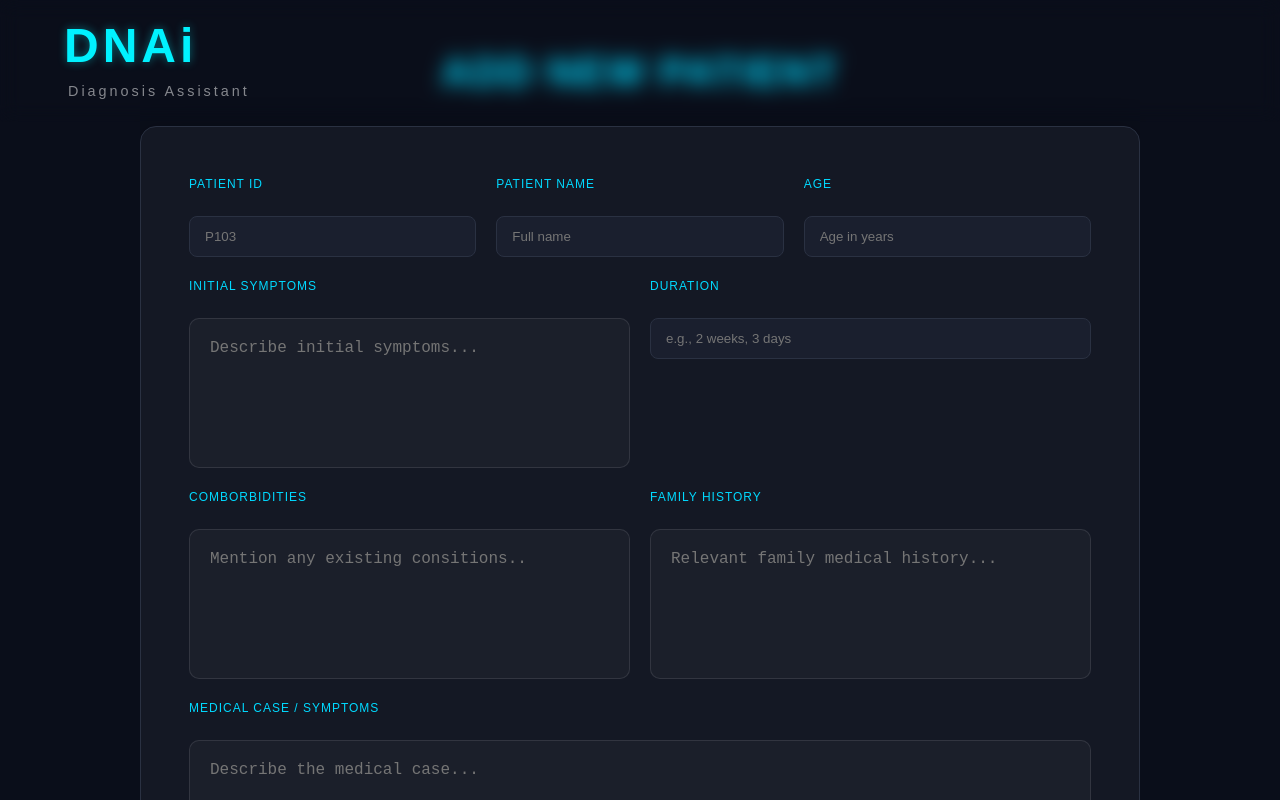
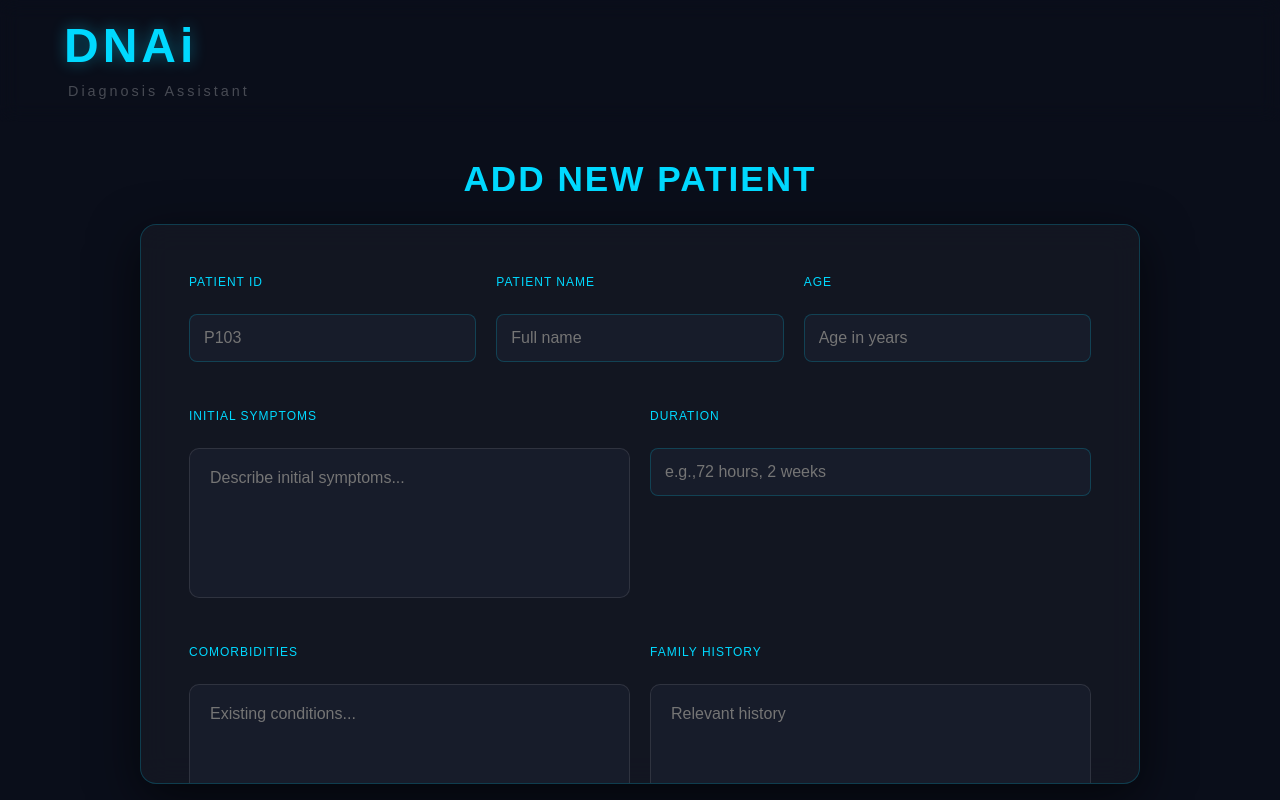
Before and after one commit to kalpeshkarnawat19/DNAi-frontend, a React (Vite) app: page /NewPatient in a window 1280 px wide. Built offline with nearby package versions, Linux system fonts and the light colour scheme.

Commit message:
Fixed all the UI - newpatient and dashboard

```diff
--- a/src/css/dashboard.css
+++ b/src/css/dashboard.css
@@ -1,6 +1,35 @@
 :root {
   --neon-cyan: #00f2ff;
   --bg-dark: #05070a;
+}
+
+.branding {
+  position: fixed;
+  top: 60px;
+  left: 50px;
+  text-align: left;
+  z-index: 1000;
+  pointer-events: none;
+  background: transparent !important;
+}
+
+.logo {
+  font-size: 3.0rem !important;
+  font-weight: 900;
+  color: var(--neon-cyan);
+  letter-spacing: 4px;
+  line-height: 1.1;
+  text-shadow: 0 0 15px rgba(0, 242, 255, 0.3);
+  margin: 0;
+}
+
+.tagline {
+  font-size: 0.9rem;
+  opacity: 0.5;
+  letter-spacing: 3px;
+  margin-top: 8px;
+  margin-left: 4px;
+  color: white;
 }
 
 .app-viewport.dashboard-layout {
@@ -92,12 +121,10 @@
 
 .patient-table th:nth-child(3),
 .patient-table td:nth-child(3) {
-  /* Change from center to left to match the button alignment */
   text-align: left !important;
   padding-left: 55px !important;
-  /* Adjust this value to nudge the text over the buttons */
   width: 250px;
-  /* Gives the column enough room for the buttons */
+
 }
 
 .patient-table th:nth-child(4),
@@ -155,7 +182,6 @@
   transform: translateY(-2px);
 }
 
-/*Scroll Bar*/
 .patient-log-section::-webkit-scrollbar {
   width: 6px;
 }
--- a/src/css/loginpage.css
+++ b/src/css/loginpage.css
@@ -1,5 +1,3 @@
-/* loginpage.css */
-
 :root {
   --deep-bg: #05070a;
   --neon-cyan: #00f2ff;
@@ -15,10 +13,9 @@ body {
   margin: 0;
   padding: 0;
   background: var(--deep-bg);
-  overflow: hidden; /* Prevents awkward scrollbars on the login screen */
+  overflow: hidden;
 }
 
-/* 1. BRANDING: FIXED & ISOLATED */
 .branding {
   position: fixed;
   top: 60px;
@@ -26,8 +23,6 @@ body {
   text-align: left;
   z-index: 1000;
   pointer-events: none;
-
-  /* THE FIX: Remove any background color */
   background: transparent !important;
   background-color: transparent !important;
   border: none !important;
@@ -53,7 +48,6 @@ body {
   color: white;
 }
 
-/* 2. THE FIX: LOCKED CENTERING FOR THE LOGIN BOX */
 .page-wrapper {
   min-height: 100vh;
   width: 100vw;
@@ -62,10 +56,10 @@ body {
 
 .container {
   position: fixed;
-  top: 55%; /* Slightly lower than 50% to give the logo more breathing room */
+  top: 55%;
   left: 50%;
   transform: translate(-50%, -50%);
-  width: min(500px, 92vw); /* Narrower for a cleaner login look */
+  width: min(500px, 92vw);
   padding: 40px;
   border-radius: 20px;
   border: 1px solid rgba(0, 242, 255, 0.3);
@@ -92,7 +86,6 @@ body {
   color: white;
 }
 
-/* 3. INPUTS & BUTTONS */
 .input-box {
   width: 100%;
   padding: 15px;
@@ -139,7 +132,6 @@ body {
   transform: translateY(-2px);
 }
 
-/* 4. MODAL OVERLAY */
 .modal-overlay {
   position: fixed;
   top: 0;
--- a/src/css/newpatient.css
+++ b/src/css/newpatient.css
@@ -1,177 +1,185 @@
-/* Full Page Reset */
 * {
   margin: 0;
   padding: 0;
   box-sizing: border-box;
 }
 
-:root {
-  --bg-primary: #0a0e1a;
-  --bg-secondary: #141824;
-  --bg-tertiary: #1a1f2e;
-  --cyan-primary: #00d9ff;
-  --cyan-glow: rgba(0, 217, 255, 0.3);
-  --text-primary: #ffffff;
-  --text-secondary: #4a5061;
-  --border-color: #2a3142;
+body,
+html {
+  background-color: #0a0e1a;
+  width: 100vw;
+  height: 100vh;
+  overflow: hidden !important;
+  font-family: 'Outfit', sans-serif;
 }
 
-body,
-html {
-  background-color: var(--bg-primary);
-  width: 100%;
-  height: 100%;
-  overflow-y: auto;
-  font-family: 'Outfit', sans-serif;
+.branding {
+  position: fixed;
+  top: 40px;
+  left: 50px;
+  z-index: 9999;
+  pointer-events: none;
+  background: transparent !important;
+  background-color: transparent !important;
+  height: auto;
+  width: auto;
+}
+
+.logo {
+  font-size: 3.0rem !important;
+  font-weight: 900;
+  color: #00d9ff;
+  letter-spacing: 4px;
+  background: transparent !important;
+  text-shadow: 0 0 15px rgba(0, 217, 255, 0.4);
+  margin: 0;
+}
+
+.tagline {
+  font-size: 0.9rem;
+  color: rgba(255, 255, 255, 0.5);
+  letter-spacing: 3px;
+  margin-top: 8px;
 }
 
 .add-patient-page {
   width: 100vw;
-  background: var(--bg-primary);
+  height: 100vh;
   display: flex;
   justify-content: center;
-  align-items: flex-start;
-  padding: 140px 40px 40px 40px;
+  padding-top: 160px;
 }
 
 .content-wrapper {
-  width: 100%;
+  width: 90%;
   max-width: 1000px;
   display: flex;
   flex-direction: column;
-  align-items: center;
-  margin-top: 0;
-  max-height: 100vh;
-  overflow-y: scroll;
 }
 
 .page-title {
-  font-size: 2.5rem;
-  font-weight: 700;
-  color: var(--cyan-primary);
-  margin-bottom: 2rem;
+  font-size: 2.2rem;
+  color: #00d9ff;
+  margin-bottom: 25px;
+  text-align: center;
   letter-spacing: 2px;
+  text-transform: uppercase;
 }
 
-
 .form-card {
-  background: var(--bg-secondary);
-  border: 1px solid var(--border-color);
+  background: rgba(20, 24, 36, 0.85);
+  backdrop-filter: blur(15px);
+  border: 1px solid rgba(0, 217, 255, 0.2);
   border-radius: 16px;
   padding: 3rem;
-  width: 100%;
   display: flex;
   flex-direction: column;
-  gap: 20px;
-  box-shadow: 0 8px 32px rgba(0, 0, 0, 0.4);
+  gap: 25px;
+  max-height: 70vh;
+  overflow-y: auto;
+  box-shadow: 0 15px 50px rgba(0, 0, 0, 0.6);
+}
 
+.form-card::-webkit-scrollbar {
+  width: 6px;
+}
 
+.form-card::-webkit-scrollbar-thumb {
+  background: #00d9ff;
+  border-radius: 10px;
 }
 
 .form-row {
   display: flex;
   gap: 20px;
-  overflow-y: auto;
 }
 
 .form-group {
+  flex: 1;
   display: flex;
   flex-direction: column;
-  overflow-y: auto;
 }
 
 label {
+  color: #00d9ff;
   font-size: 0.75rem;
-  color: var(--cyan-primary);
+  text-transform: uppercase;
   margin-bottom: 8px;
-  text-transform: uppercase;
   letter-spacing: 1px;
 }
 
 input,
-select,
 textarea {
-  width: 100%;
-  padding: 12px 15px;
-  background: var(--bg-tertiary);
-  border: 1px solid var(--border-color);
+  background: rgba(26, 31, 46, 0.8) !important;
+  border: 1px solid rgba(0, 217, 255, 0.2);
+  padding: 14px;
+  color: white;
   border-radius: 8px;
-  color: white;
   outline: none;
+  font-size: 1rem;
+  font-family: 'Outfit', sans-serif;
+  transition: all 0.3s ease;
+}
+
+input:hover,
+textarea:hover {
+  border-color: rgba(0, 217, 255, 0.4);
 }
 
 input:focus,
-select:focus,
 textarea:focus {
-  border-color: var(--cyan-primary);
-  box-shadow: 0 0 10px var(--cyan-glow);
+  border-color: #00d9ff;
+  background: rgba(26, 31, 46, 0.9) !important;
+  box-shadow: 0 0 10px rgba(0, 217, 255, 0.2);
 }
 
-/* Row 2: Textarea */
-.medical-textarea {
-  height: 180px;
-  resize: none;
-}
-
-/* Centered Button */
 .action-btn {
-  width: 300px;
-  /* Fixed width for the button */
-  margin: 20px auto 0 auto;
-  /* Centers the button horizontally */
+  width: 320px;
   padding: 16px;
   background: transparent;
-  border: 1px solid var(--cyan-primary);
-  color: var(--cyan-primary);
+  border: 1px solid #00d9ff;
+  color: #00d9ff;
+  cursor: pointer;
+  text-transform: uppercase;
   font-weight: bold;
-  text-transform: uppercase;
   letter-spacing: 2px;
-  border-radius: 8px;
-  cursor: pointer;
   transition: all 0.3s ease;
+  margin: 20px auto 0 auto;
 }
 
 .action-btn:hover {
-  background: var(--cyan-primary);
+  background: #00d9ff;
   color: #000;
-  box-shadow: 0 0 20px var(--cyan-primary);
+  box-shadow: 0 0 25px rgba(0, 217, 255, 0.5);
 }
 
-/* Back Link */
 .back-link {
-  margin-top: 20px;
-  display: inline-block;
-  align-self: center;
+  display: block;
+  width: fit-content;
+  margin: 15px auto 0 auto;
   color: rgba(255, 255, 255, 0.3);
   text-decoration: none;
-  font-size: 0.8rem;
+  font-size: 0.85rem;
   cursor: pointer;
   transition: color 0.3s ease;
+  text-align: center;
 }
 
 .back-link:hover {
-  color: var(--cyan-primary);
+  color: #00d9ff;
 }
 
-
 .message {
-  width: fit-content;
-  margin: 0 auto 15px auto;
-  padding: 8px 16px;
-  font-size: 0.9rem;
-  font-weight: 500;
-  border-radius: 6px;
+  width: 100%;
+  padding: 12px;
+  margin-bottom: 20px;
+  border-radius: 8px;
   text-align: center;
-  background: transparent;
-  animation: fadeIn 0.4s ease;
-}
-
-.message.success {
-  color: #00ff88;
-  border: 1px solid rgba(0, 255, 136, 0.2);
+  font-weight: bold;
 }
 
 .message.error {
-  color: #ff4757;
-  border: 1px solid rgba(255, 71, 87, 0.2);
+  color: #ff4d4d;
+  border: 1px solid #ff4d4d;
+  background: rgba(255, 77, 77, 0.1);
 }
--- a/src/pages/NewPatient.jsx
+++ b/src/pages/NewPatient.jsx
@@ -19,7 +19,7 @@ export default function AddPatient() {
     e.preventDefault();
 
     if (!patientId || !patientName || !medicalCase) {
-      setMessage("Please fill all fields.");
+      setMessage("Please fill the required fields (ID, Name, and Symptoms).");
       setMessageType("error");
       return;
     }
@@ -31,46 +31,29 @@ export default function AddPatient() {
     }
 
     const data = { patientId, patientName, age, initialSymptoms, duration, comorbidities, familyHistory, medicalCase };
-
-    console.log("Submitted:", data);
+    console.log("Submitted Data:", data);
 
     setMessage("Patient added successfully!");
     setMessageType("success");
 
-    setPatientId("");
-    setPatientName("");
-    setAge("");
-
-    setMessage("");
-    setInitialSymptoms("");
-    setDuration("");
-    setFamilyHistory("");
-    setMedicalCase("");
-    setComorbidities("");
     setTimeout(() => {
-      setMessage("");
-      setMessageType("");
       navigate('/dashboard');
-    }, 3000);
+    }, 2000);
   }
 
   return (
-  <>
+    <div className="add-patient-page">
       <nav className="branding">
         <div className="logo">DNAi</div>
         <div className="tagline">Diagnosis Assistant</div>
       </nav>
 
-    <div className="add-patient-page">
-      <div className="content-wrapper">
+      <main className="content-wrapper">
         <h1 className="page-title">ADD NEW PATIENT</h1>
-
 
         <form onSubmit={handleSubmit} className="form-card">
           {message && <p className={`message ${messageType}`}>{message}</p>}
 
-          {/* Row 1: ID, Name, and Status */}
-            <div className="form">
           <div className="form-row">
             <div className="form-group">
               <label>Patient ID</label>
@@ -80,7 +63,6 @@ export default function AddPatient() {
                 placeholder="P103"
               />
             </div>
-
             <div className="form-group">
               <label>Patient Name</label>
               <input
@@ -89,85 +71,75 @@ export default function AddPatient() {
                 placeholder="Full name"
               />
             </div>
-
             <div className="form-group">
               <label>Age</label>
               <input
-                    value={patientName}
-                    onChange={(e) => setPatientName(e.target.value)}
+                value={age}
+                onChange={(e) => setAge(e.target.value)}
                 placeholder="Age in years"
               />
             </div>
           </div>
 
-              {/* Row 2: Inital Symptoms and Duration */}
           <div className="form-row">
-                <div className="form-group" >
+            <div className="form-group">
               <label>Initial Symptoms</label>
               <textarea
                 value={initialSymptoms}
                 onChange={(e) => setInitialSymptoms(e.target.value)}
                 placeholder="Describe initial symptoms..."
-                    rows="3"
+                rows="2"
               />
             </div>
-
             <div className="form-group">
               <label>Duration</label>
               <input
                 value={duration}
                 onChange={(e) => setDuration(e.target.value)}
-                    placeholder="e.g., 2 weeks, 3 days"
+                placeholder="e.g.,72 hours, 2 weeks"
               />
             </div>
           </div>
 
-              {/* Row 3: Combordities and family history */}
           <div className="form-row">
             <div className="form-group">
-                  <label>Comborbidities</label>
+              <label>Comorbidities</label>
               <textarea
                 value={comorbidities}
-                    onChange={(e) => setMedicalCase(e.target.value)}
-                    placeholder="Mention any existing consitions.."
+                onChange={(e) => setComorbidities(e.target.value)}
+                placeholder="Existing conditions..."
+                rows="2"
               />
             </div>
-
             <div className="form-group">
               <label>Family History</label>
               <textarea
                 value={familyHistory}
                 onChange={(e) => setFamilyHistory(e.target.value)}
-                    placeholder="Relevant family medical history..."
-                    rows="3"
+                placeholder="Relevant history"
+                rows="2"
               />
             </div>
           </div>
-
-              {/* Row 4: Medical Case Textarea */}
-              <div className="form-group full-width">
-                <label>Medical Case / Symptoms</label>
+          <div className="form-group">
+            <label>Medical Case</label>
             <textarea
               className="medical-textarea"
               value={medicalCase}
               onChange={(e) => setMedicalCase(e.target.value)}
-                  placeholder="Describe the medical case..."
+              placeholder="Provide a detailed clinical description"
             />
           </div>
 
-              {/* Row 5: Action Button (Centered via CSS) */}
           <button type="submit" className="action-btn">
             Add Patient
           </button>
 
-              {/* Row 6: Subtle Link */}
           <span className="back-link" onClick={() => navigate('/dashboard')}>
             ← Back to Dashboard
           </span>
+        </form>
+      </main>
     </div>
-          </form>
-      </div>
-    </div>
-  </>
   );
 }
```
Lines whose indentation alone changed are shown as unchanged.
